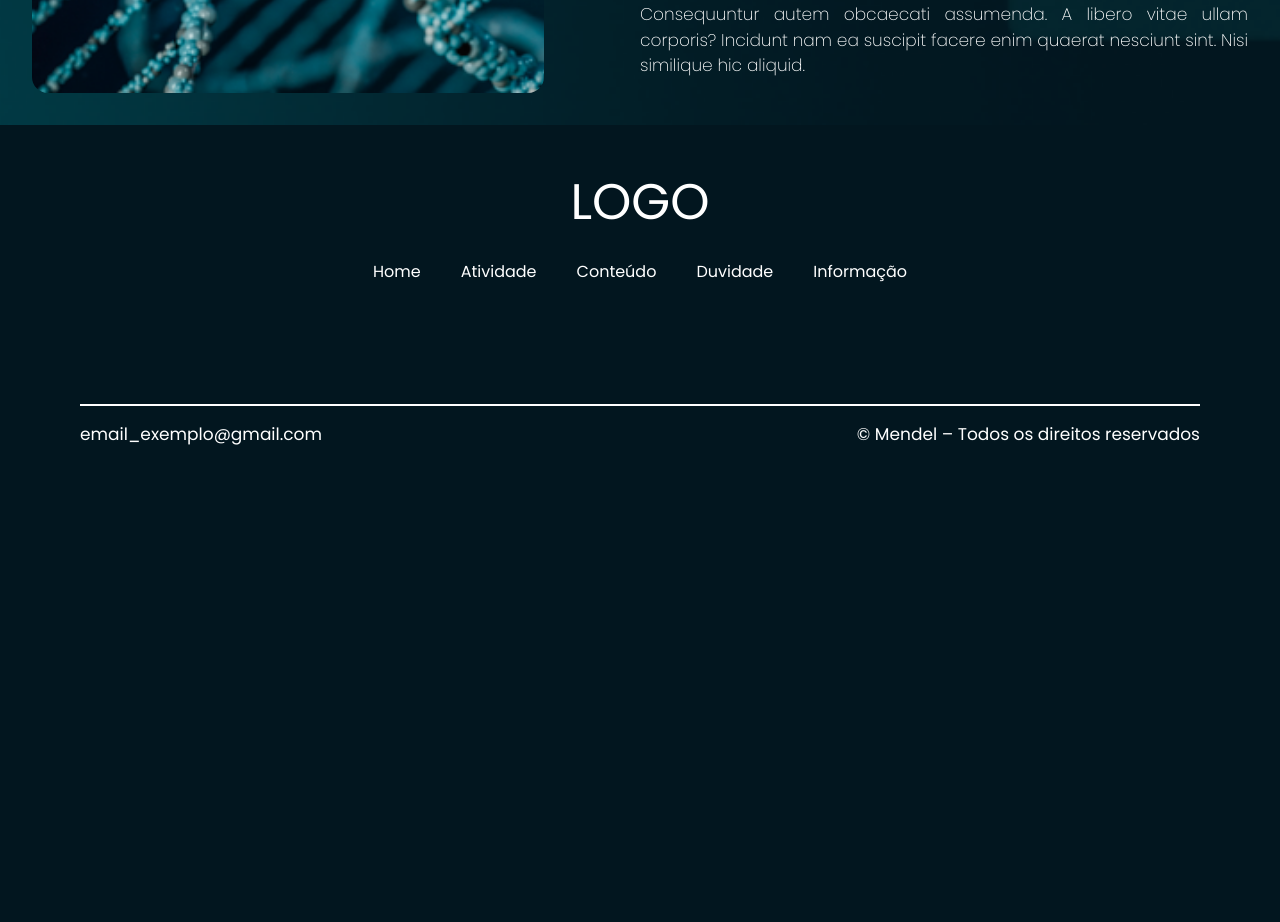
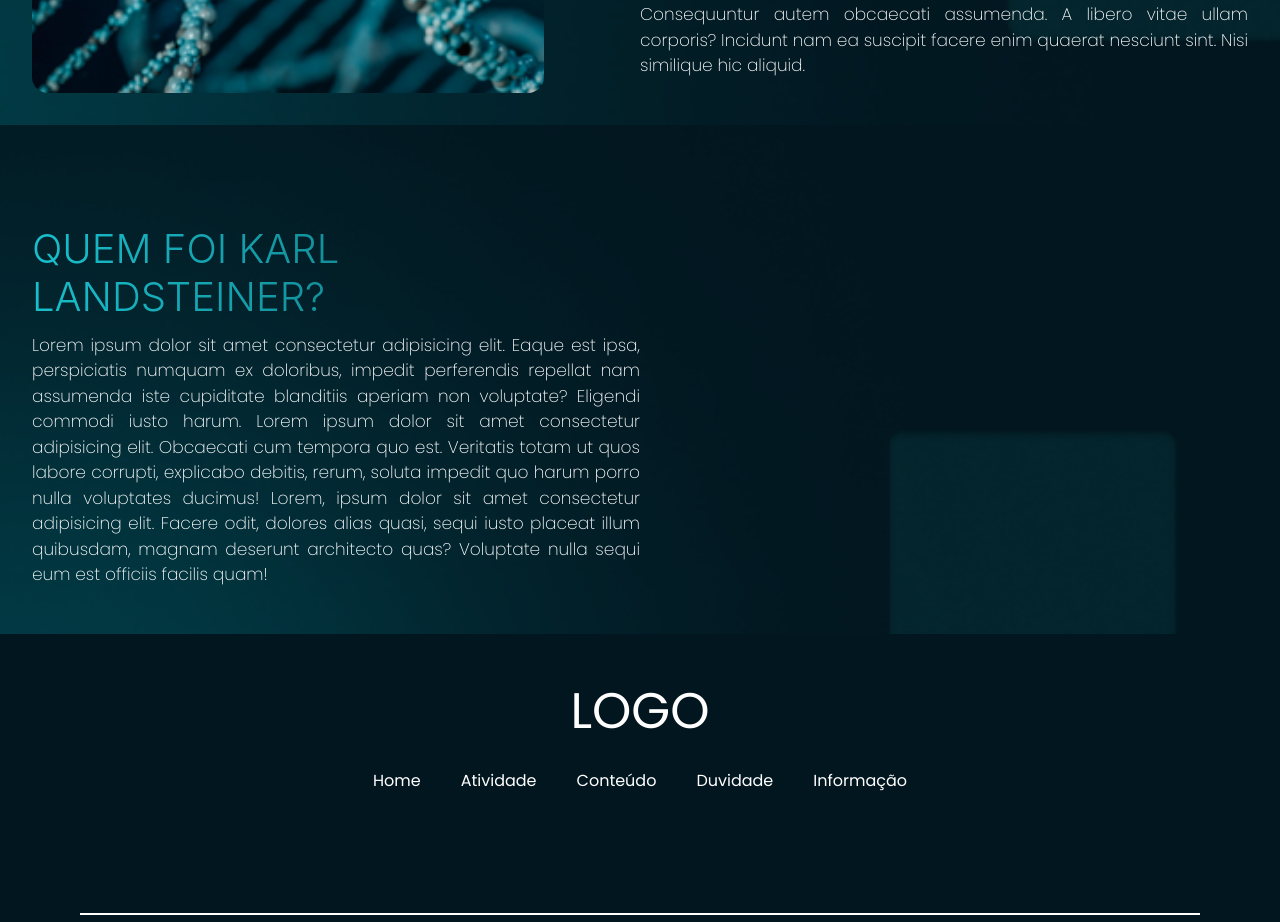
Before and after one commit to Matheus1415/Mendel, a React (Vite) app: page /FatorRh in a window 1280 px wide. Shown: the part 2020-2942 px from the top of the page. Before the commit the page ends 2547 px from the top, so only its background shows below. Built offline with nearby package versions, Linux system fonts and the light colour scheme.

Commit message:
insercao de biografia

```diff
--- /dev/null
+++ b/src/components/MendelPage/BiographyKarlWiener.jsx
@@ -0,0 +1,13 @@
+import { LayoutBaseModify } from "../../layout/LayoutBaseModify";
+import {Text, Heading} from '@chakra-ui/react';
+
+
+const BiographyKarlWiener = () => {
+    return(
+        <LayoutBaseModify>
+            <Heading variant="PrimaryTitle">Quem foi Karl Landsteiner?</Heading>
+            <Text variant="Paragraph">Lorem ipsum dolor sit amet consectetur adipisicing elit. Eaque est ipsa, perspiciatis numquam ex doloribus, impedit perferendis repellat nam assumenda iste cupiditate blanditiis aperiam non voluptate? Eligendi commodi iusto harum. Lorem ipsum dolor sit amet consectetur adipisicing elit. Obcaecati cum tempora quo est. Veritatis totam ut quos labore corrupti, explicabo debitis, rerum, soluta impedit quo harum porro nulla voluptates ducimus! Lorem, ipsum dolor sit amet consectetur adipisicing elit. Facere odit, dolores alias quasi, sequi iusto placeat illum quibusdam, magnam deserunt architecto quas? Voluptate nulla sequi eum est officiis facilis quam!</Text>
+        </LayoutBaseModify>
+    )
+};
+export default BiographyKarlWiener;
--- a/src/pages/FatorRh/index.jsx
+++ b/src/pages/FatorRh/index.jsx
@@ -1,6 +1,7 @@
 import {Text, Heading} from '@chakra-ui/react';
 import { LayoutBaseModify } from '../../layout/LayoutBaseModify';
 import { LayoutIntroduction } from '../../layout/LayoutIntroduction';
+import BiographyKarlWiener from '../../components/MendelPage/BiographyKarlWiener';
 
 
 export const FatorRh = () => {
@@ -20,6 +21,7 @@ export const FatorRh = () => {
                 <Heading variant="PrimaryTitle">Como ele pode influenciar transfusões de samgu e a saúde durante a gravidez? </Heading>
                 <Text variant="Paragraph">Lorem ipsum dolor sit, amet consectetur adipisicing elit. Recusandae quidem, debitis quos impedit reprehenderit nam quod distinctio rerum veniam quam alias repellendus ut vero quo. Odit neque saepe libero a. Lorem ipsum dolor sit amet, consectetur adipisicing elit. Dolores animi sit, repellendus aliquam ipsum rem veritatis voluptas deleniti, unde aspernatur sequi asperiores numquam et ab recusandae voluptatum porro ea hic. Lorem ipsum dolor sit amet consectetur adipisicing elit. Consequuntur autem obcaecati assumenda. A libero vitae ullam corporis? Incidunt nam ea suscipit facere enim quaerat nesciunt sint. Nisi similique hic aliquid.</Text>
             </LayoutBaseModify>
+            <BiographyKarlWiener />
         </>
 
     );
```
